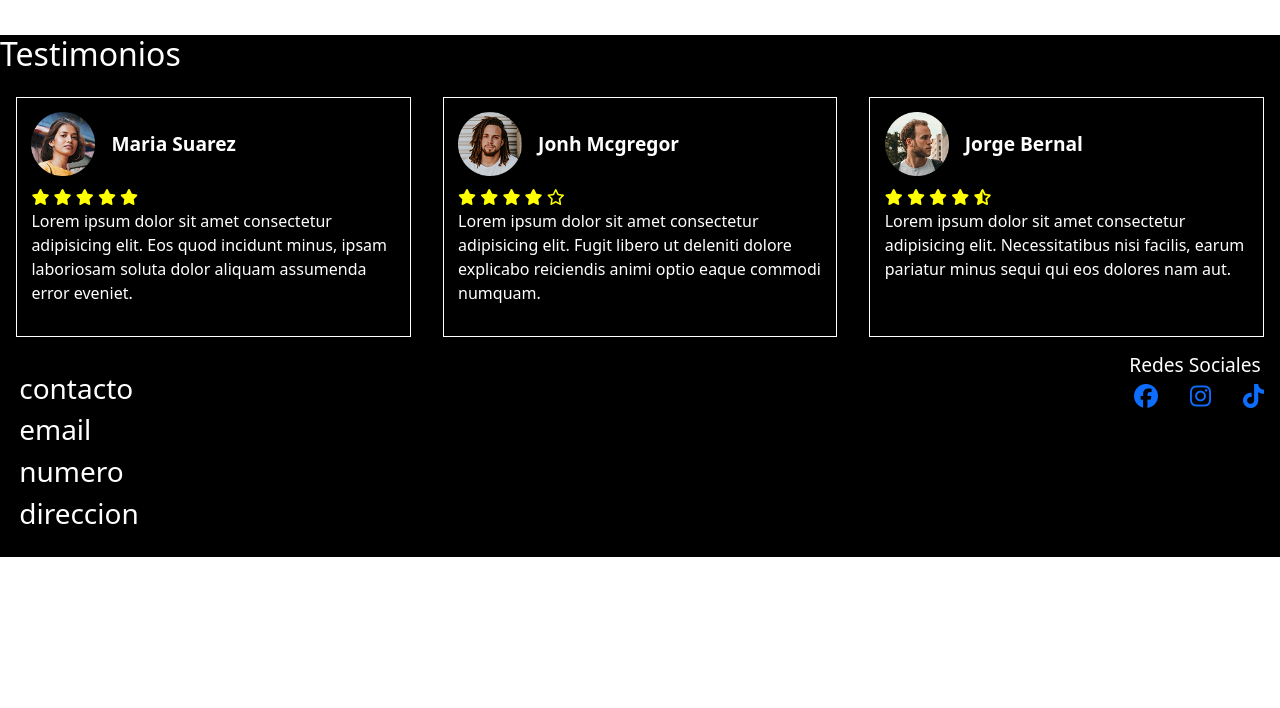
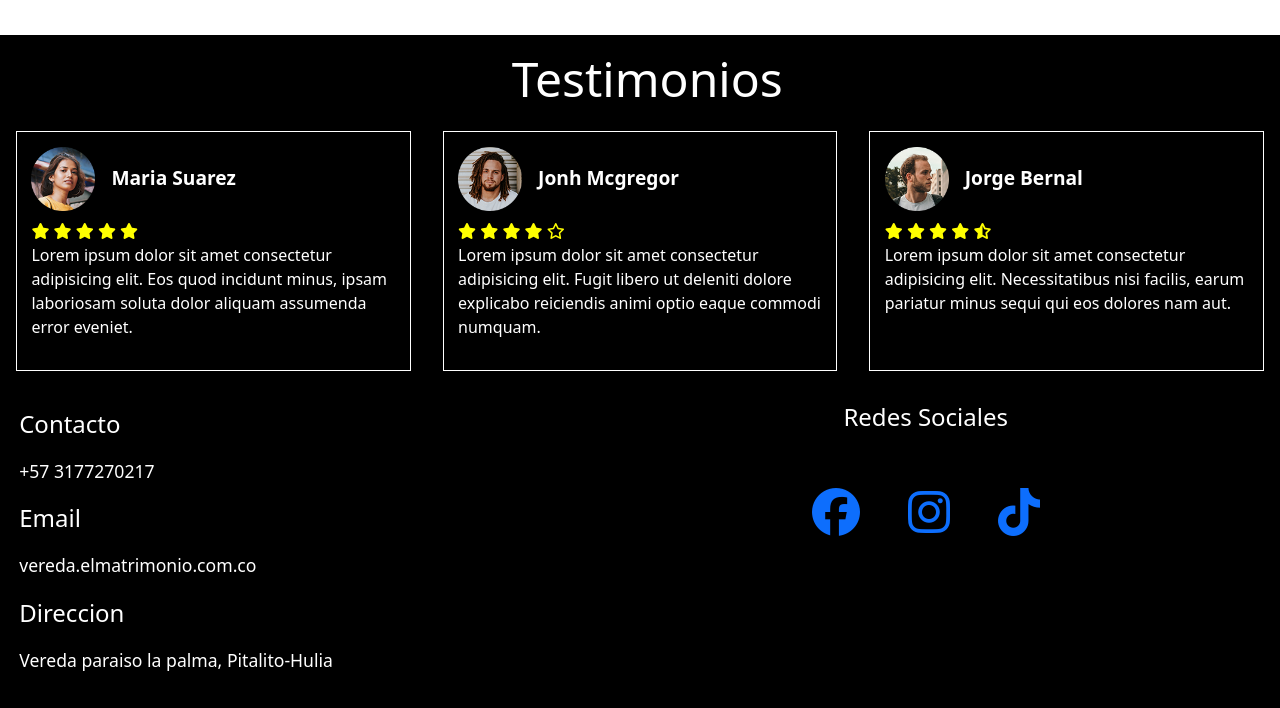
Before and after one commit to JesusDa23/Matrimonio-, a plain HTML site: page index.html in a window 1280 px wide. Shown: the part 2497-3205 px from the top of the page. Before the commit the page ends 3054 px from the top, so only its background shows below. Drawn offline with nearby package versions, Linux system fonts and the light colour scheme.

Commit message:
terminando de crear el footer

```diff
--- a/css/main.css
+++ b/css/main.css
@@ -87,9 +87,7 @@ div#carouselExampleAutoplaying2 {
     object-fit: cover;
 }
 
-
-
-/* pie de pagina */
+/*pie de pagina */
 .testimonios {
     background-color: black;
     gap: 1rem;
@@ -98,7 +96,14 @@ div#carouselExampleAutoplaying2 {
 img.img-testimonio {
     width: 4rem;
 }
-.testimonio h2 {
+
+h2.testimonios__title {
+    display: flex;
+    justify-content: center;
+    font-size: 3em;
+}
+
+.testimonios__title {
     margin-left: .9rem;
     margin-top: 0rem;
     padding-top: 15px;
@@ -154,22 +159,70 @@ ul.menu-social {
 h3.tituloredes {
     font-size: 1.2rem;
     margin-right: 1.2rem;
+    font-weight: 500;
+    font-size: x-large;
+    margin-right: 17rem;
+    margin-top: 1rem;
 }
 
 li.menu-social-item {
-    gap: 2rem;
+    gap: 3rem;
     display: flex;
-    margin-right: 1rem;
+    margin-right: 15rem;
+    margin-top: 3rem;
 }
 
 .menu-social-icons {
     gap: 2rem;
 }
 .fa-brands {
-    font-size: 1.5rem;
+    font-size: 3rem;
 }
 .list-testimonios {
     display: flex;
     justify-content: space-between;
 
 }
+p.titulo {
+    font-size: x-large;
+    font-weight: 500;
+}
+
+
+
+
+
+
+
+
+
+
+
+
+
+
+
+
+
+
+
+
+
+
+
+
+
+
+
+
+
+
+
+
+
+
+
+
+
+
+@media
--- a/index.html
+++ b/index.html
@@ -145,7 +145,7 @@
     <footer>
 
         <div class="testimonios">
-            <h2>
+            <h2 class="testimonios__title">
                 Testimonios
             </h2>
             <div class="list-testimonios">
@@ -212,17 +212,25 @@
             </div>
             <div class="nav">
                 <div class="contacto">
-                    <h3>contacto</h3>
-                    <h3>email</h3>
-                    <h3>numero</h3>
-                    <h3>direccion</h3>
+                    <p class="titulo">Contacto</p>
+                    <p>
+                    +57 3177270217
+                    </p>
+                    <p class="titulo">Email</p>
+                    <p>
+                    vereda.elmatrimonio.com.co
+                    </p>
+                    <p class="titulo">Direccion</p>
+                    <p>
+                    Vereda paraiso la palma, Pitalito-Hulia
+                    </p>
                 </div>
 
                 <ul class="menu-social">
                     <h3 class="tituloredes">Redes Sociales</h3>
                     <div class="menu-social-icons">
                     <li class="menu-social-item">
-                        <a href="https://m.facebook.com/people/Finca-cafetera-el-matrimonio/100063616281942/">
+                        <a class="iconnos" href="https://m.facebook.com/people/Finca-cafetera-el-matrimonio/100063616281942/">
                             <i class="fa-brands fa-facebook"></i>
                         </a>
 
```
